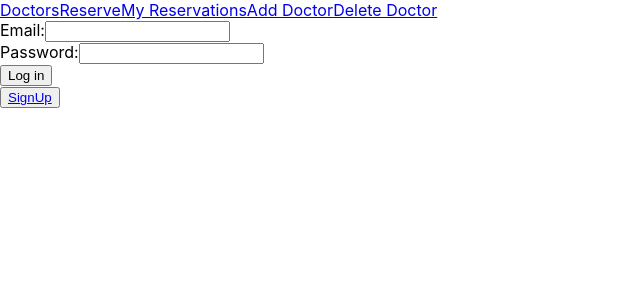
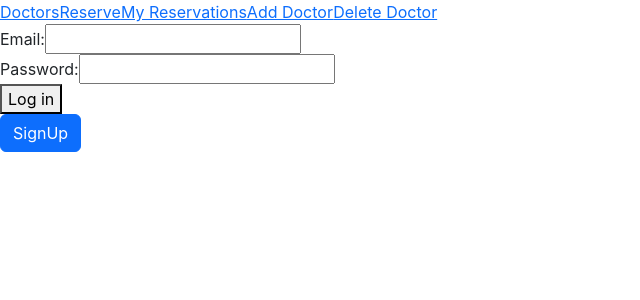
Before and after one commit to yasinabdmahmood/Doctor-appointment-react, a React (Create React App) app: page /login in a window 1280 px wide. Shown: the top 300 px of the page, without its empty margins (0-640 px from the left). Built offline with nearby package versions, Linux system fonts and the light colour scheme.

Commit message:
Add bootstrap and bootstrap react to the project

```diff
--- a/package.json
+++ b/package.json
@@ -6,10 +6,12 @@
     "@reduxjs/toolkit": "^1.8.2",
     "@testing-library/user-event": "^13.5.0",
     "axios": "^0.27.2",
+    "bootstrap": "^5.2.3",
     "html-react-parser": "^1.4.14",
     "luxon": "^2.4.0",
     "prop-types": "^15.8.1",
     "react": "^18.1.0",
+    "react-bootstrap": "^2.7.0",
     "react-confirm-alert": "^3.0.2",
     "react-dom": "^18.1.0",
     "react-hook-form": "^7.31.3",
@@ -20,7 +22,7 @@
     "react-router-dom": "^6.6.2",
     "react-scripts": "5.0.1",
     "react-toastify": "^9.0.4",
-    "sass": "^1.52.2",
+    "sass": "^1.57.1",
     "web-vitals": "^2.1.4"
   },
   "scripts": {
--- a/src/components/LogIn/LogIn.js
+++ b/src/components/LogIn/LogIn.js
@@ -52,7 +52,7 @@ function LogIn() {
         <br />
         <button type="submit">Log in</button>
       </form>
-      <button type="submit"><Link to="/signup">SignUp</Link></button>
+      <Link to="/signup" type="button" className="btn btn-primary">SignUp</Link>
     </>
   );
 }
--- a/src/components/SignUp/SignUp.js
+++ b/src/components/SignUp/SignUp.js
@@ -77,7 +77,7 @@ const SignUp = () => {
         <br />
         <button type="submit">Sign Up</button>
       </form>
-      <button type="submit"><Link to="/login">Login</Link></button>
+      <Link className="btn btn-primary" to="/login">Login</Link>
     </>
   );
 };
--- a/src/index.js
+++ b/src/index.js
@@ -1,4 +1,5 @@
 /* eslint-disable import/no-extraneous-dependencies */
+import 'bootstrap/dist/css/bootstrap.css';
 import React from 'react';
 import ReactDOM from 'react-dom/client';
 import { BrowserRouter } from 'react-router-dom';
```
Also changed, not shown: 1 other file (tests, documents, lock files or other folders).
